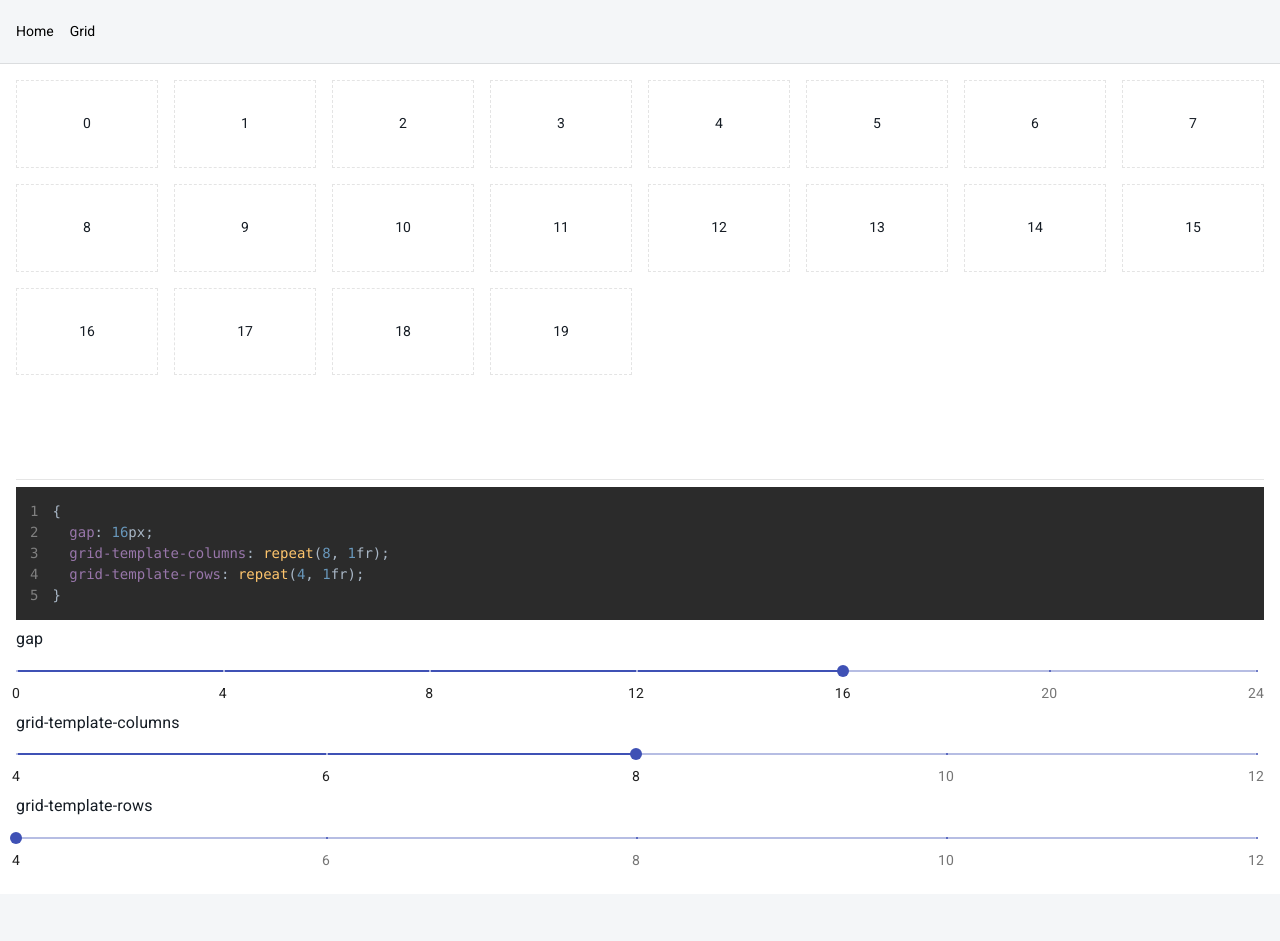
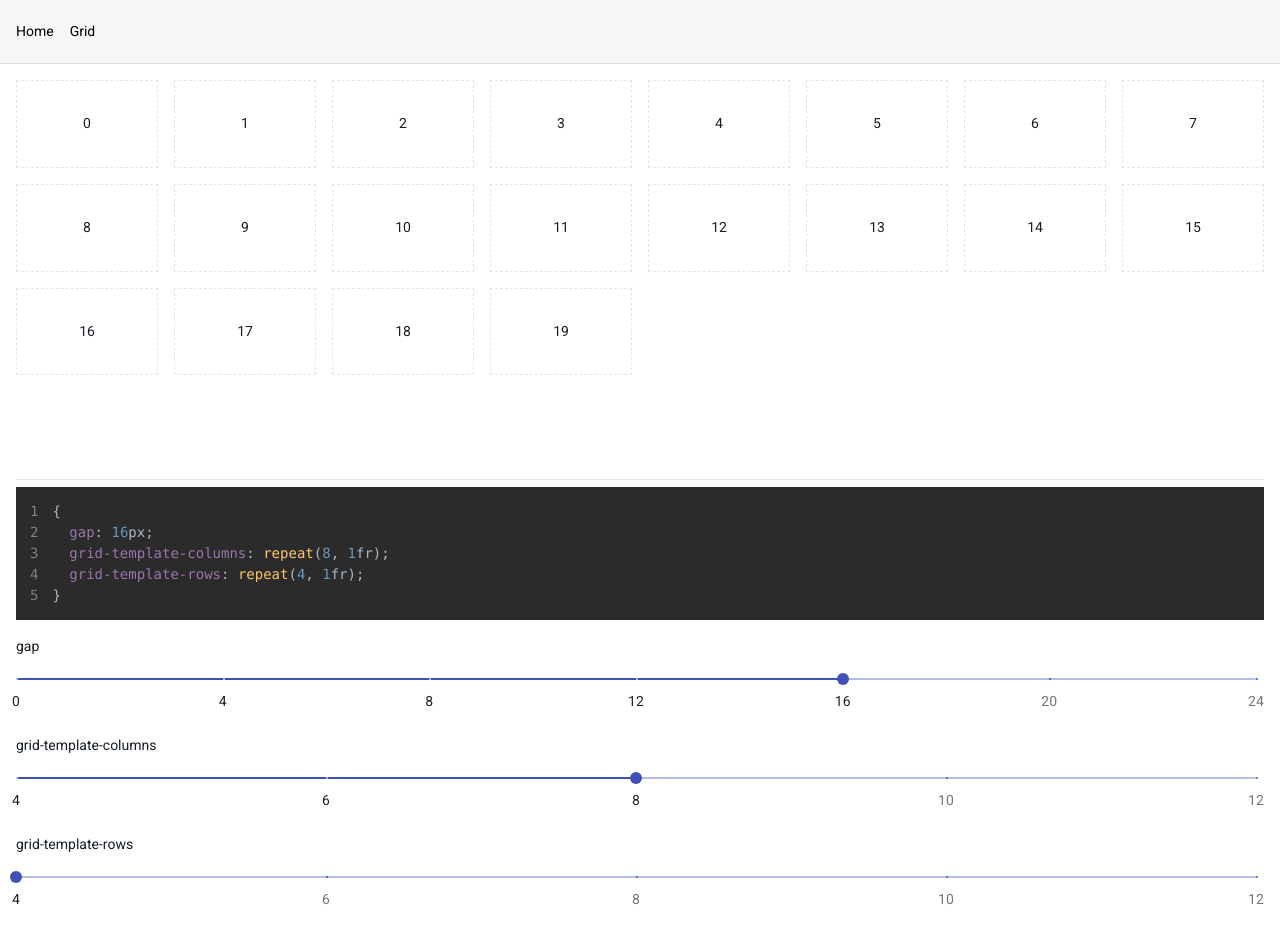
Before and after one commit to mirror-riddle/webpack-starter, a React app: page /grid in a window 1280 px wide. Before the commit the page ends 894 px from the top, so only its background shows below. Built offline with nearby package versions, Linux system fonts and the light colour scheme.

Commit message:
split grid page slider into reusable components

```diff
--- /dev/null
+++ b/src/components/common-container/index.module.css
@@ -0,0 +1,14 @@
+.container {
+  display: flex;
+  flex-direction: column;
+  margin: 8px auto;
+}
+
+.header {
+  flex: none;
+  padding: 8px 0;
+}
+
+.content {
+  flex: auto;
+}
--- /dev/null
+++ b/src/components/common-container/index.tsx
@@ -0,0 +1,23 @@
+import React from 'react';
+import classNames from 'classnames';
+
+import styles from './index.module.css';
+
+interface CommonContainerProps {
+  title?: string;
+  className?: string;
+}
+
+const CommonContainer: React.FunctionComponent<CommonContainerProps> = props => {
+  const { children, className, title } = props;
+  const containerClassName = classNames(className, styles.container);
+
+  return (
+    <div className={containerClassName}>
+      <header className={styles.header}>{title}</header>
+      <section className={styles.content}>{children}</section>
+    </div>
+  );
+};
+
+export { CommonContainer };
--- /dev/null
+++ b/src/components/grid-slider/index.tsx
@@ -0,0 +1,42 @@
+import React from 'react';
+import { Mark, Slider } from '@material-ui/core';
+
+import { CommonContainer } from 'components';
+
+interface GridSliderProps {
+  title?: string;
+  defaultValue?: number;
+  min?: number;
+  max?: number;
+  step?: number;
+  marks?: boolean | Mark[];
+  onChange?: (value: number) => void;
+}
+
+const GridSlider: React.FunctionComponent<GridSliderProps> = props => {
+  const { title, defaultValue, min, max, step, marks, onChange } = props;
+
+  const handleChange = (
+    _event: React.ChangeEvent<{}>,
+    value: number | number[]
+  ): void => {
+    if (typeof value === 'number' && onChange !== undefined) {
+      onChange(value);
+    }
+  };
+
+  return (
+    <CommonContainer title={title}>
+      <Slider
+        defaultValue={defaultValue}
+        min={min}
+        max={max}
+        step={step}
+        marks={marks}
+        onChange={handleChange}
+      />
+    </CommonContainer>
+  );
+};
+
+export { GridSlider };
--- a/src/components/index.tsx
+++ b/src/components/index.tsx
@@ -1,5 +1,7 @@
 export { App } from './app';
 export { AppContent } from './app-content';
 export { AppHeader } from './app-header';
+export { CommonContainer } from './common-container';
 export { GridDisplayer } from './grid-displayer';
+export { GridSlider } from './grid-slider';
 export { CssHighlighter } from './css-highlighter';
--- /dev/null
+++ b/src/pages/grid-page/grid-template-slider.tsx
@@ -0,0 +1,33 @@
+import React from 'react';
+
+import { GridSlider } from 'components';
+
+interface GridTemplateSliderProps {
+  title?: string;
+  defaultValue?: number;
+  onChange?: (value: number) => void;
+}
+
+const GridTemplateSlider: React.FunctionComponent<GridTemplateSliderProps> = props => {
+  const { title, defaultValue, onChange } = props;
+
+  return (
+    <GridSlider
+      title={title}
+      defaultValue={defaultValue}
+      onChange={onChange}
+      step={1}
+      min={4}
+      max={12}
+      marks={[
+        { value: 4, label: '4' },
+        { value: 6, label: '6' },
+        { value: 8, label: '8' },
+        { value: 10, label: '10' },
+        { value: 12, label: '12' },
+      ]}
+    />
+  );
+};
+
+export { GridTemplateSlider };
--- a/src/pages/grid-page/index.tsx
+++ b/src/pages/grid-page/index.tsx
@@ -1,7 +1,7 @@
 import React, { useState } from 'react';
-import { Slider, Typography } from '@material-ui/core';
 
-import { GridDisplayer, CssHighlighter } from 'components';
+import { CssHighlighter, GridDisplayer, GridSlider } from 'components';
+import { GridTemplateSlider } from './grid-template-slider';
 
 import styles from './index.module.css';
 
@@ -15,33 +15,15 @@ const GridPage: React.FunctionComponent = () => {
     gridTemplateRows: `repeat(${templateRow}, 1fr)`,
   };
 
-  const handleChange = (
-    dispatch: React.Dispatch<React.SetStateAction<number>>
-  ) => {
-    return (_event: React.ChangeEvent<{}>, value: number | number[]): void => {
-      if (typeof value === 'number') {
-        dispatch(value);
-      }
-    };
-  };
-
-  const handleGapChange = handleChange(setGap);
-  const handleTemplateColumnChange = handleChange(setTemplateColumn);
-  const handleTemplateRowChange = handleChange(setTemplateRow);
-
   return (
     <div className={styles.page}>
       <GridDisplayer className={styles.grid} style={gridStyles} />
       <CssHighlighter codeObject={gridStyles} />
       <div className={styles.slider}>
-        <Typography id="grid-gap-slider" gutterBottom>
-          gap
-        </Typography>
-        <Slider
-          getAriaValueText={(value: number): string => `${value}px`}
-          aria-labelledby="grid-gap-slider"
+        <GridSlider
+          title="gap"
+          onChange={setGap}
           defaultValue={gap}
-          valueLabelDisplay="off"
           step={4}
           min={0}
           max={24}
@@ -54,47 +36,16 @@ const GridPage: React.FunctionComponent = () => {
             { value: 20, label: '20' },
             { value: 24, label: '24' },
           ]}
-          onChange={handleGapChange}
         />
-        <Typography id="template-column-slider" gutterBottom>
-          grid-template-columns
-        </Typography>
-        <Slider
-          getAriaValueText={(value: number): string => `${value}`}
-          aria-labelledby="template-column-slider"
+        <GridTemplateSlider
+          title="grid-template-columns"
+          onChange={setTemplateColumn}
           defaultValue={templateColumn}
-          valueLabelDisplay="off"
-          step={1}
-          min={4}
-          max={12}
-          marks={[
-            { value: 4, label: '4' },
-            { value: 6, label: '6' },
-            { value: 8, label: '8' },
-            { value: 10, label: '10' },
-            { value: 12, label: '12' },
-          ]}
-          onChange={handleTemplateColumnChange}
         />
-        <Typography id="template-row-slider" gutterBottom>
-          grid-template-rows
-        </Typography>
-        <Slider
-          getAriaValueText={(value: number): string => `${value}`}
-          aria-labelledby="template-row-slider"
+        <GridTemplateSlider
+          title="grid-template-rows"
+          onChange={setTemplateRow}
           defaultValue={templateRow}
-          valueLabelDisplay="off"
-          step={1}
-          min={4}
-          max={12}
-          marks={[
-            { value: 4, label: '4' },
-            { value: 6, label: '6' },
-            { value: 8, label: '8' },
-            { value: 10, label: '10' },
-            { value: 12, label: '12' },
-          ]}
-          onChange={handleTemplateRowChange}
         />
       </div>
     </div>
```
